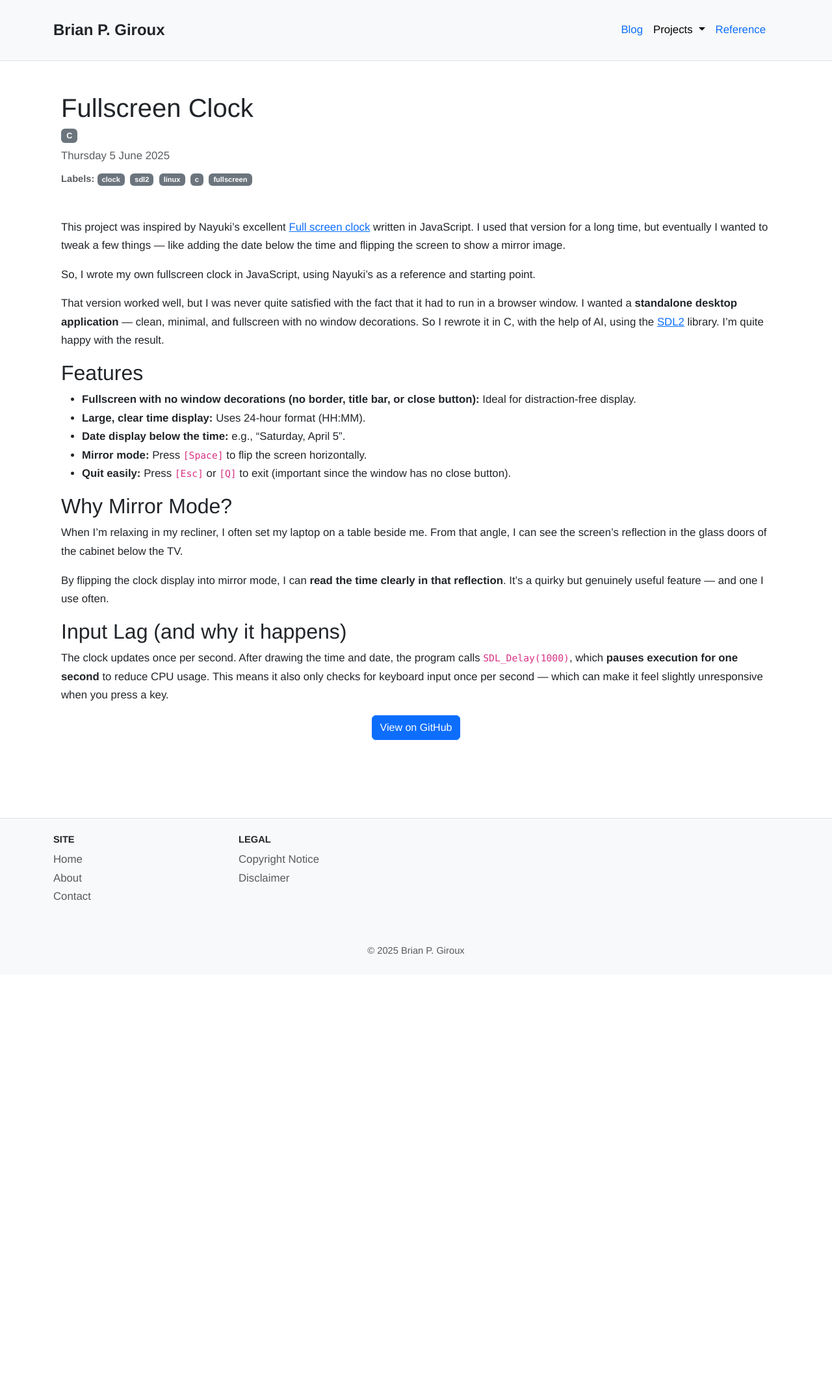
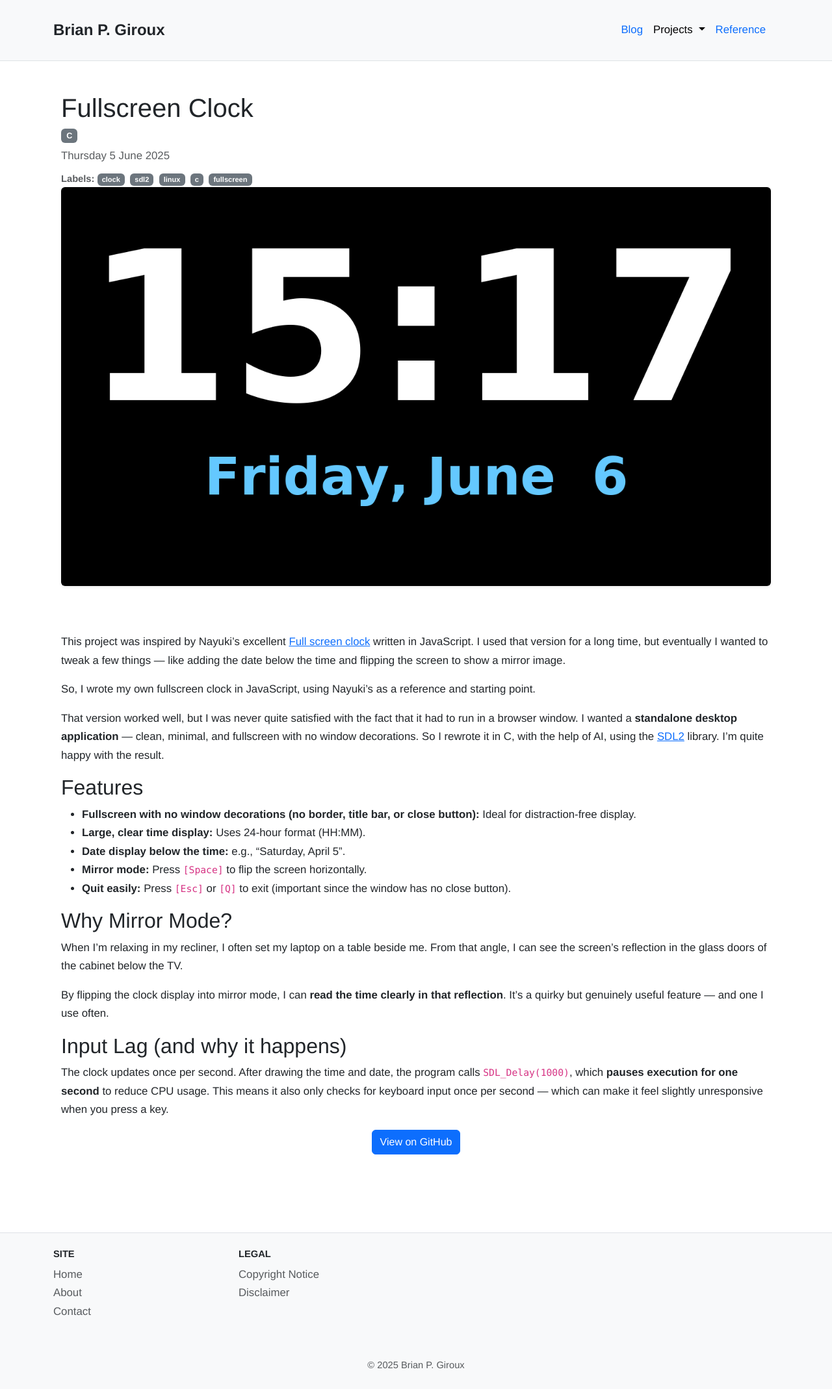
Before and after one commit to bpg1968/bgiroux.ca, a Jekyll site: the page built from _software/fullscreen-clock.md, in a window 1280 px wide. Shown: the whole page at 65% size. Built offline with Jekyll 4.4.1, drawn with Linux system fonts in a browser that asks for light colours; before the commit the page ends 1500 px from its top, so only the background shows below that.

Commit message:
Add thumbnail and banner images to Fullscreen Clock

```diff
--- a/_software/fullscreen-clock.md
+++ b/_software/fullscreen-clock.md
@@ -5,6 +5,8 @@
 prog_lang: C
 summary: A fullscreen digital clock for Linux with date display and optional mirror mode — built in C with SDL2 for a clean, minimalist experience.
 labels: [clock, sdl2, linux, c, fullscreen]
+image: /assets/images/software/fullscreen_clock_c.png
+thumbnail: /assets/images/software/fullscreen_clock_c-thumb.jpg
 layout: software
 language: en-CA
 github: https://github.com/bpg1968/Fullscreen-Clock
```
Also changed, not shown: assets/images/software/fullscreen_clock_c-thumb.jpg (added), assets/images/software/fullscreen_clock_c.png (added).
